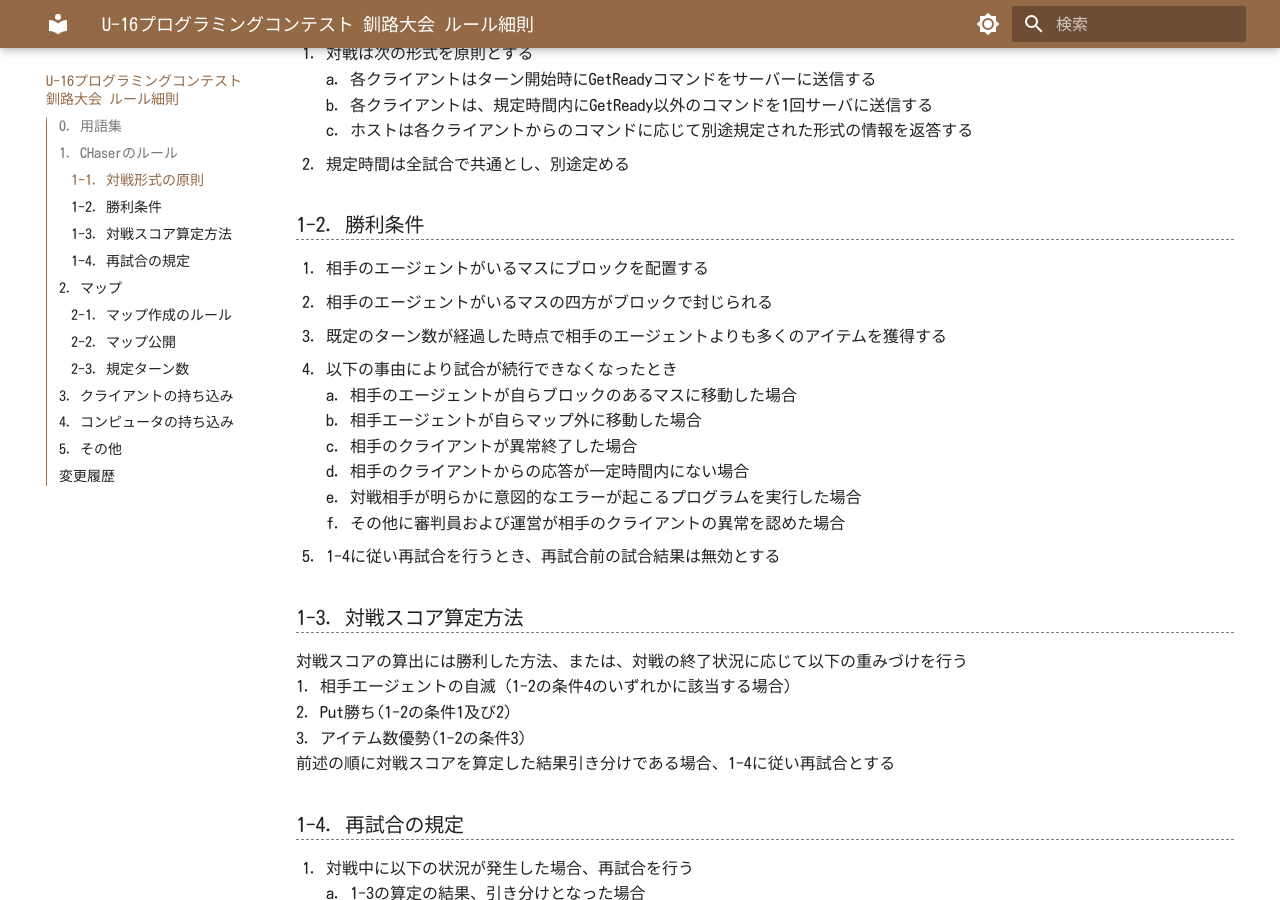
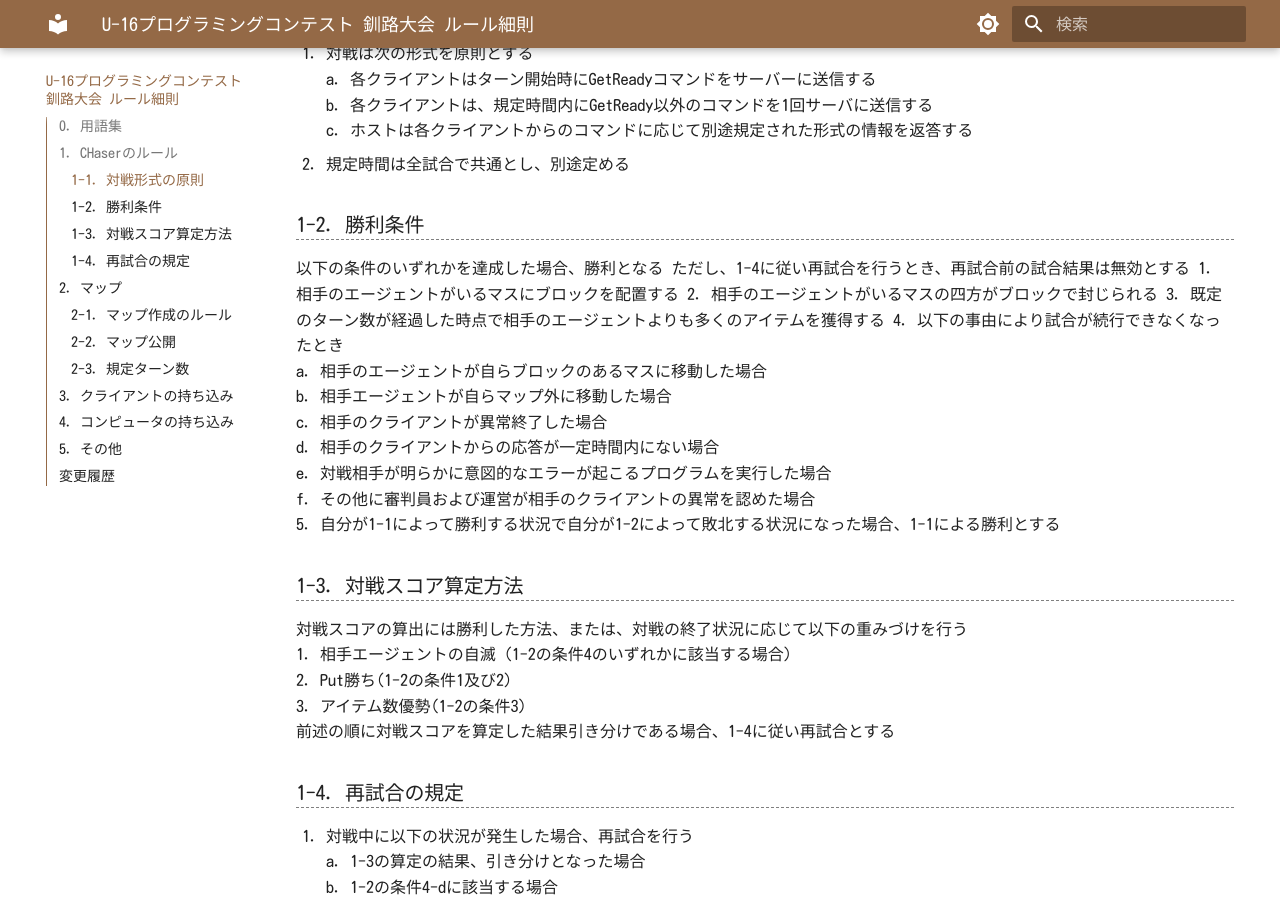
Before and after one commit to KPC-U16/CHaserRuleGuide-Pub, an MkDocs documentation site: the page built from docs/index.md, in a window 1280 px wide and 900 px high, scrolled down 871 px. Built offline with MkDocs 1.6.1 and Material for MkDocs 9.7.7, drawn with Linux system fonts in a browser that asks for light colours.

Commit message:
壁埋め勝ちと身動きが取れない負けが同時に発生した場合の勝敗規定を追加
resolve #11

```diff
--- a/docs/index.md
+++ b/docs/index.md
@@ -24,6 +24,8 @@
 2. 規定時間は全試合で共通とし、別途定める
 
 ### 1-2. 勝利条件
+以下の条件のいずれかを達成した場合、勝利となる
+ただし、1-4に従い再試合を行うとき、再試合前の試合結果は無効とする
 1. 相手のエージェントがいるマスにブロックを配置する
 2. 相手のエージェントがいるマスの四方がブロックで封じられる
 3. 既定のターン数が経過した時点で相手のエージェントよりも多くのアイテムを獲得する
@@ -34,7 +36,7 @@
     d. 相手のクライアントからの応答が一定時間内にない場合
     e. 対戦相手が明らかに意図的なエラーが起こるプログラムを実行した場合
     f. その他に審判員および運営が相手のクライアントの異常を認めた場合
-5. 1-4に従い再試合を行うとき、再試合前の試合結果は無効とする
+5.  自分が1-1によって勝利する状況で自分が1-2によって敗北する状況になった場合、1-1による勝利とする
 
 ### 1-3. 対戦スコア算定方法
 対戦スコアの算出には勝利した方法、または、対戦の終了状況に応じて以下の重みづけを行う
```
